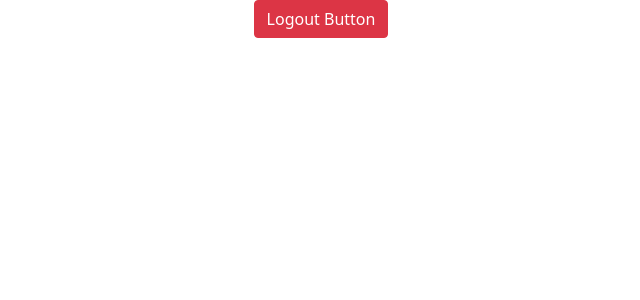
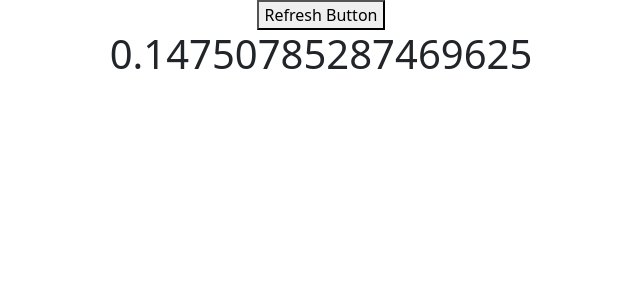
Before and after one commit to jubaerahamedbd/ReactFastTask, a React (Create React App) app: page / in a window 1280 px wide. Shown: the top 300 px of the page, without its empty margins (319-959 px from the left). Built offline with nearby package versions, Linux system fonts and the light colour scheme.

Commit message:
Update React Component

```diff
--- a/src/App.js
+++ b/src/App.js
@@ -3,10 +3,12 @@ import './App.css';
 import ClassComponent from './components/ClassComponent';
 import FunctionalComponent from './components/FunctionalComponent';
 import Condition from './components/Condition';
+import Refresh from './components/Refresh';
 function App() {
   return (
     <div className="App">
-      <Condition/>
+
+      <Refresh />
     </div>
   )
 
--- /dev/null
+++ b/src/components/Refresh.js
@@ -0,0 +1,23 @@
+import React, { Component } from "react";
+import '../../node_modules/bootstrap/dist/css/bootstrap.min.css'
+
+class Refresh extends Component {
+    constructor() {
+        super()
+        this.refteshNow = this.refteshNow.bind(this)
+    }
+    refteshNow() {
+        this.forceUpdate();
+    }
+    render() {
+        return (
+            <div>
+                <button onClick={this.refteshNow}>Refresh Button</button>
+                <h1>{Math.random()}</h1>
+            </div>
+        )
+    }
+}
+
+
+export default Refresh;
```
